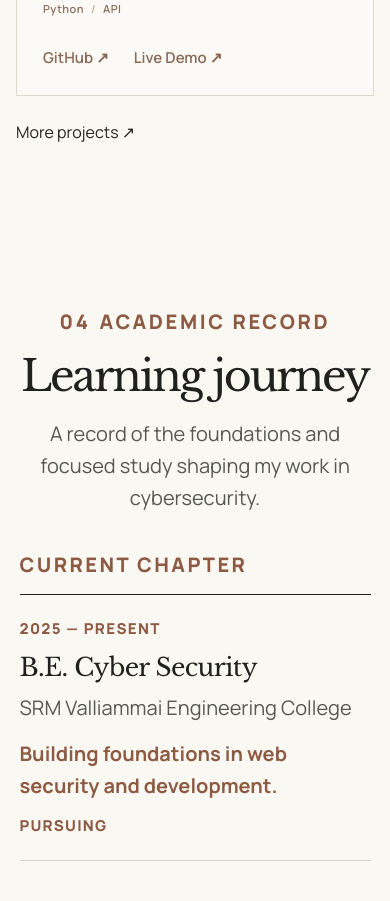
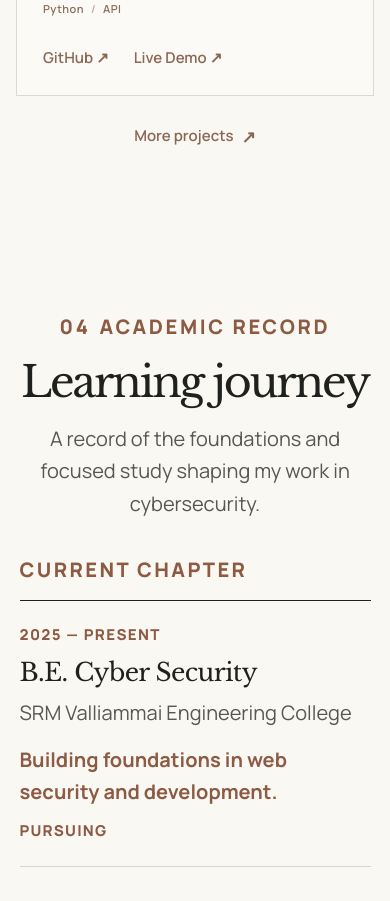
Before and after one commit to avinashk08408/Avinash-portfolio, a React (Vite) app: page / in a window 390 px wide. Shown: the part 5060-5961 px from the top of the page. Built offline with nearby package versions, Linux system fonts and the light colour scheme; a web font is replaced by a local one.

Commit message:
Update Projects.css

```diff
--- a/src/components/Projects/Projects.css
+++ b/src/components/Projects/Projects.css
@@ -1,6 +1,6 @@
 /* =========================================================
    FEATURED PROJECTS
-   Warm editorial / premium portfolio theme
+   Warm Editorial / Premium Portfolio Theme
 ========================================================= */
 
 .projects-section {
@@ -59,7 +59,7 @@
 }
 
 /* =========================================================
-   PROJECT GRID
+   THREE PROJECTS IN ONE ROW
 ========================================================= */
 
 .projects-grid {
@@ -100,7 +100,7 @@
 }
 
 /* =========================================================
-   PROJECT IMAGE
+   PROJECT IMAGE AREA
 ========================================================= */
 
 .project-image {
@@ -115,12 +115,6 @@
 
   overflow: hidden;
 }
-
-/*
-   Soft editorial texture.
-   This keeps the image area visually consistent even
-   before real project screenshots are added.
-*/
 
 .project-image::after {
   content: "";
@@ -183,9 +177,12 @@
   color: #292722;
 
   font-family: Georgia, "Times New Roman", serif;
+
   font-size: 29px;
   font-weight: 400;
+
   line-height: 1.15;
+
   letter-spacing: -0.02em;
 }
 
@@ -195,11 +192,12 @@
   color: #74736d;
 
   font-size: 16px;
+
   line-height: 1.7;
 }
 
 /* =========================================================
-   TAGS
+   TECHNOLOGY TAGS
 ========================================================= */
 
 .project-tags {
@@ -215,7 +213,9 @@
   color: #8b6c5a;
 
   font-size: 11px;
+
   font-weight: 600;
+
   letter-spacing: 0.04em;
 }
 
@@ -228,14 +228,16 @@
 }
 
 /* =========================================================
-   LINKS
+   PROJECT LINKS
 ========================================================= */
 
 .project-links {
   display: flex;
+
   gap: 25px;
 
   margin-top: auto;
+
   padding-top: 30px;
 }
 
@@ -243,6 +245,7 @@
   color: #8b6755;
 
   font-size: 15px;
+
   font-weight: 600;
 
   text-decoration: none;
@@ -259,82 +262,51 @@
 }
 
 /* =========================================================
-   MORE PROJECTS BAR
+   MORE PROJECTS
+   Simple text link — NO BOX
 ========================================================= */
 
 .projects-more {
-  display: grid;
+  display: flex;
 
-  grid-template-columns: minmax(0, 1fr) 190px;
+  justify-content: center;
 
-  gap: 18px;
-
-  margin-top: 24px;
+  margin-top: 32px;
 }
 
-/* Sentence */
+.projects-more-link {
+  display: inline-flex;
 
-.projects-more-message {
-  min-height: 82px;
-
-  display: flex;
   align-items: center;
 
-  padding: 20px 26px;
+  gap: 8px;
 
-  background: #fbfaf6;
+  color: #8b6755;
 
-  border: 1px solid #ddd9cf;
+  font-size: 15px;
 
-  color: #74736d;
-
-  font-size: 14px;
-  line-height: 1.6;
-}
-
-/* Button */
-
-.projects-more-button {
-  min-height: 82px;
-
-  display: flex;
-  align-items: center;
-  justify-content: space-between;
-
-  padding: 20px 23px;
-
-  background: #fbfaf6;
-
-  border: 1px solid #cfc7ba;
-
-  color: #795b4c;
-
-  font-size: 14px;
   font-weight: 600;
 
   text-decoration: none;
 
   transition:
-    background 0.3s ease,
-    border-color 0.3s ease,
-    transform 0.3s ease;
+    color 0.25s ease,
+    transform 0.25s ease;
 }
 
-.projects-more-button:hover {
-  background: #f1eee6;
-
-  border-color: #aa9889;
+.projects-more-link:hover {
+  color: #503b31;
 
   transform: translateY(-2px);
 }
 
-.projects-more-button span {
-  font-size: 19px;
+.projects-more-link span {
+  font-size: 17px;
 
-  transition: transform 0.3s ease;
+  transition: transform 0.25s ease;
 }
 
-.projects-more-button:hover span {
+.projects-more-link:hover span {
   transform: translate(3px, -3px);
 }
 
@@ -349,10 +321,6 @@
 
   .projects-grid {
     grid-template-columns: repeat(2, minmax(0, 1fr));
-  }
-
-  .projects-more {
-    grid-template-columns: 1fr;
   }
 }
 
@@ -396,8 +364,6 @@
   }
 
   .projects-more {
-    grid-template-columns: 1fr;
-
-    gap: 12px;
+    margin-top: 28px;
   }
 }
```
